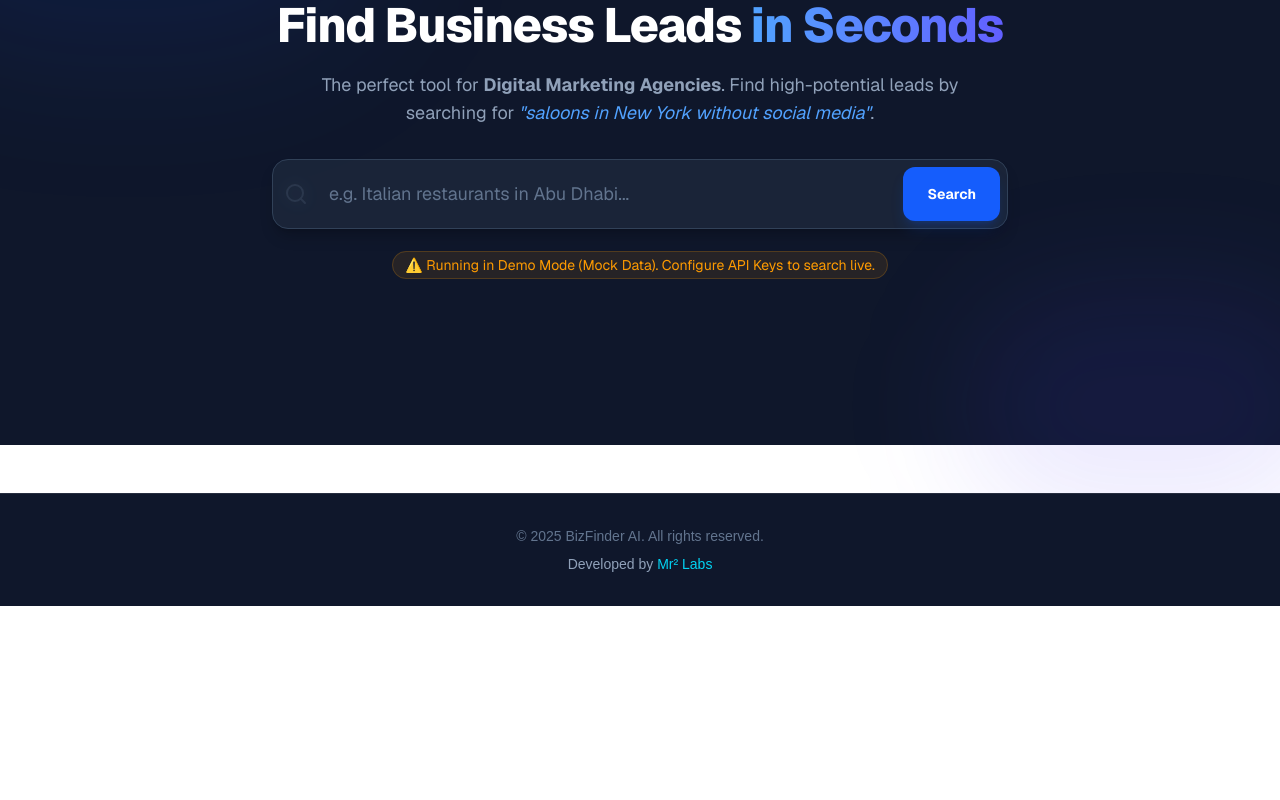
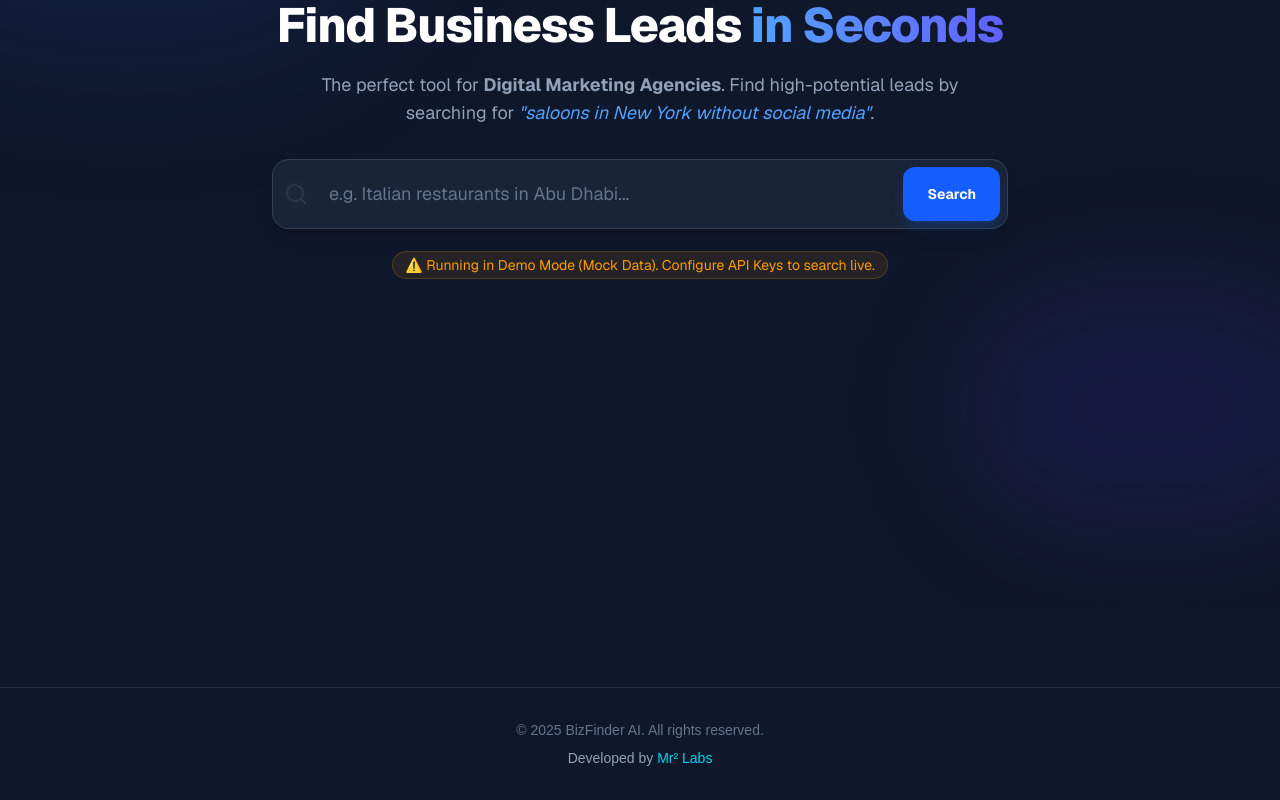
Before and after one commit to mohrashard/bizfinder-ai, a Next.js app: page /finder in a window 1280 px wide. Shown: the part 194-994 px from the top of the page. Before the commit the page ends 800 px from the top, so only its background shows below. Built offline with nearby package versions, Linux system fonts and the light colour scheme.

Commit message:
feat: Implement initial application structure, global styling, and the core business finder page.

```diff
--- a/app/finder/page.tsx
+++ b/app/finder/page.tsx
@@ -1374,7 +1374,7 @@
     // --- Render ---
 
     return (
-        <div className="bg-slate-900 text-slate-200 font-sans pb-20 selection:bg-blue-500 selection:text-white">
+        <div className="bg-slate-900 text-slate-200 font-sans min-h-screen selection:bg-blue-500 selection:text-white">
 
             {/* Decorative Background Elements - Using will-change and transform for GPU acceleration */}
             <div className="fixed inset-0 overflow-hidden pointer-events-none">
--- a/app/globals.css
+++ b/app/globals.css
@@ -14,7 +14,7 @@
 
 @media (prefers-color-scheme: dark) {
   :root {
-    --background: #0a0a0a;
+    --background: #0f172a;
     --foreground: #ededed;
   }
 }
--- a/app/layout.tsx
+++ b/app/layout.tsx
@@ -83,7 +83,7 @@
         className={`${geistSans.variable} ${geistMono.variable} antialiased min-h-screen flex flex-col bg-slate-900 overflow-x-hidden`}
       >
         <Navbar />
-        <div className="flex-grow">
+        <div className="flex-grow bg-slate-900">
           {children}
         </div>
 
@@ -92,8 +92,10 @@
             <p className="text-slate-500 text-sm">
               &copy; {new Date().getFullYear()} BizFinder AI. All rights reserved.
             </p>
-            <p className="text-slate-400 text-sm mt-2 font-medium">
-              Developed by <a href="https://mohamedrashard.vercel.app/" target="_blank" rel="noreferrer" className="text-cyan-400 hover:text-cyan-300 hover:underline transition-colors">Mr² Labs</a>
+            <p className="text-slate-400 text-sm mt-2 font-medium flex items-center justify-center gap-4">
+              <span>Developed by <a href="https://www.mohamedrashard.dev/labs" target="_blank" rel="noreferrer" className="text-cyan-400 hover:text-cyan-300 hover:underline transition-colors">Mr² Labs</a></span>
+
+
             </p>
           </div>
         </footer>
```
